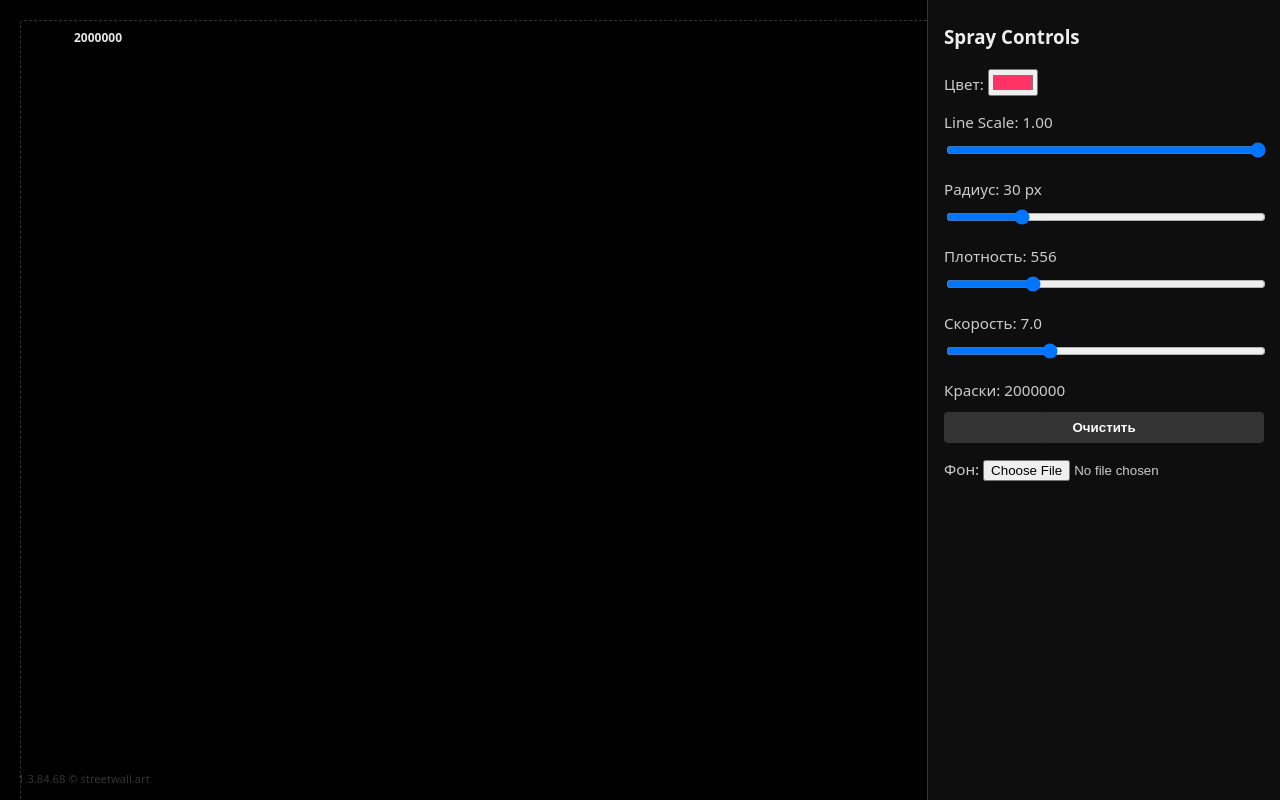
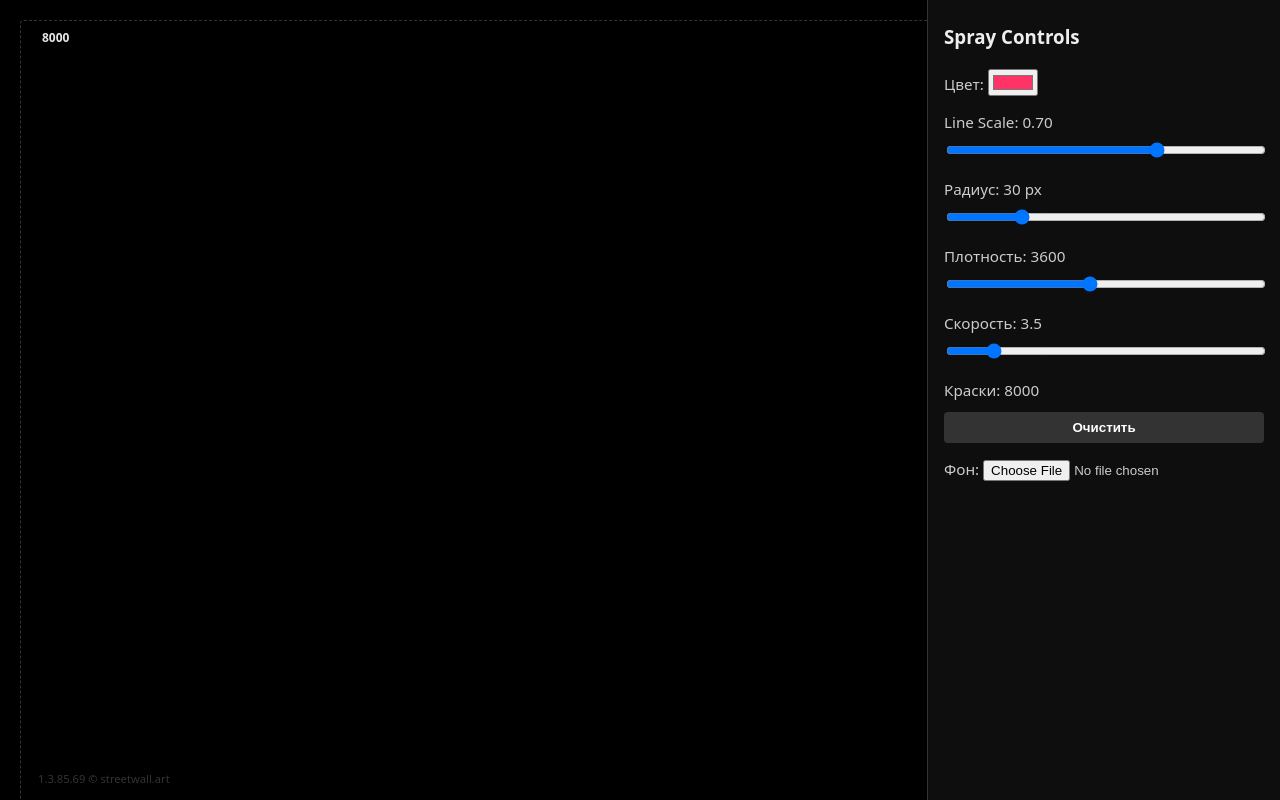
Before and after one commit to streetwalldev/streetwall, a Next.js app: page /spraytest in a window 1280 px wide. Built offline with nearby package versions, Linux system fonts and the light colour scheme.

Commit message:
Update page.js

```diff
--- a/app/spraytest/page.js
+++ b/app/spraytest/page.js
@@ -94,7 +94,7 @@ export default function HomePage() {
             #paintCounter {
               position: fixed;
               top: 25px;
-              left: 64px;
+              left: 32px;
               font-size: 0.75rem;
               opacity: 0.9;
               color: #fff;
@@ -142,7 +142,7 @@ export default function HomePage() {
             #version {
               position: fixed;
               bottom: 12px;
-              left: 12px;
+              left: 32px;
               font-size: 0.7rem;
               opacity: 0.5;
               color: #666;
@@ -181,7 +181,7 @@ export default function HomePage() {
           <span className="bar"></span>
         </div>
 
-        <div id="paintCounter">2000000</div>
+        <div id="paintCounter">8000</div>
         <div id="customCursor"></div>
 
         <div id="controls-panel">
@@ -190,23 +190,23 @@ export default function HomePage() {
             <label>Цвет: <input type="color" id="colorPicker" value="#ff3366"/></label>
           </div>
           <div className="control-group">
-            <label>Line Scale: <span id="scaleVal">1.00</span></label>
-            <input type="range" id="scaleRange" min="0.1" max="1.0" step="0.05" value="1.0"/>
+            <label>Line Scale: <span id="scaleVal">0.70</span></label>
+            <input type="range" id="scaleRange" min="0.1" max="1.0" step="0.05" value="0.7"/>
           </div>
           <div className="control-group">
             <label>Радиус: <span id="radiusVal">30</span> px</label>
             <input type="range" id="radiusRange" min="10" max="100" value="30"/>
           </div>
           <div className="control-group">
-            <label>Плотность: <span id="densityVal">556</span></label>
-            <input type="range" id="densityRange" min="50" max="2000" value="556"/>
+            <label>Плотность: <span id="densityVal">3600</span></label>
+            <input type="range" id="densityRange" min="50" max="8000" value="3600"/>
           </div>
           <div className="control-group">
-            <label>Скорость: <span id="speedFactorVal">7.0</span></label>
-            <input type="range" id="speedFactor" min="1" max="20" step="0.5" value="7"/>
+            <label>Скорость: <span id="speedFactorVal">3.5</span></label>
+            <input type="range" id="speedFactor" min="1" max="20" step="0.5" value="3.5"/>
           </div>
           <div className="control-group">
-            <label>Краски: <span id="paintLeft">2000000</span></label>
+            <label>Краски: <span id="paintLeft">8000</span></label>
             <button id="resetBtn">Очистить</button>
           </div>
           <div className="control-group">
@@ -214,7 +214,7 @@ export default function HomePage() {
           </div>
         </div>
 
-        <div id="version">1.3.84.68 © streetwall.art</div>
+        <div id="version">1.3.85.69 © streetwall.art</div>
       </div>
 
       <script
@@ -223,11 +223,11 @@ export default function HomePage() {
             (function() {
               const config = {
                 sprayRadius: 30,
-                dotsPerTick: 556,
-                speedFactor: 7,
-                lineScale: 1.0,
-                paintMax: 2000000,
-                paintLeft: 2000000,
+                dotsPerTick: 3600,
+                speedFactor: 3.5,
+                lineScale: 0.7,
+                paintMax: 8000,
+                paintLeft: 8000,
                 currentColor: '#ff3366'
               };
 
```
